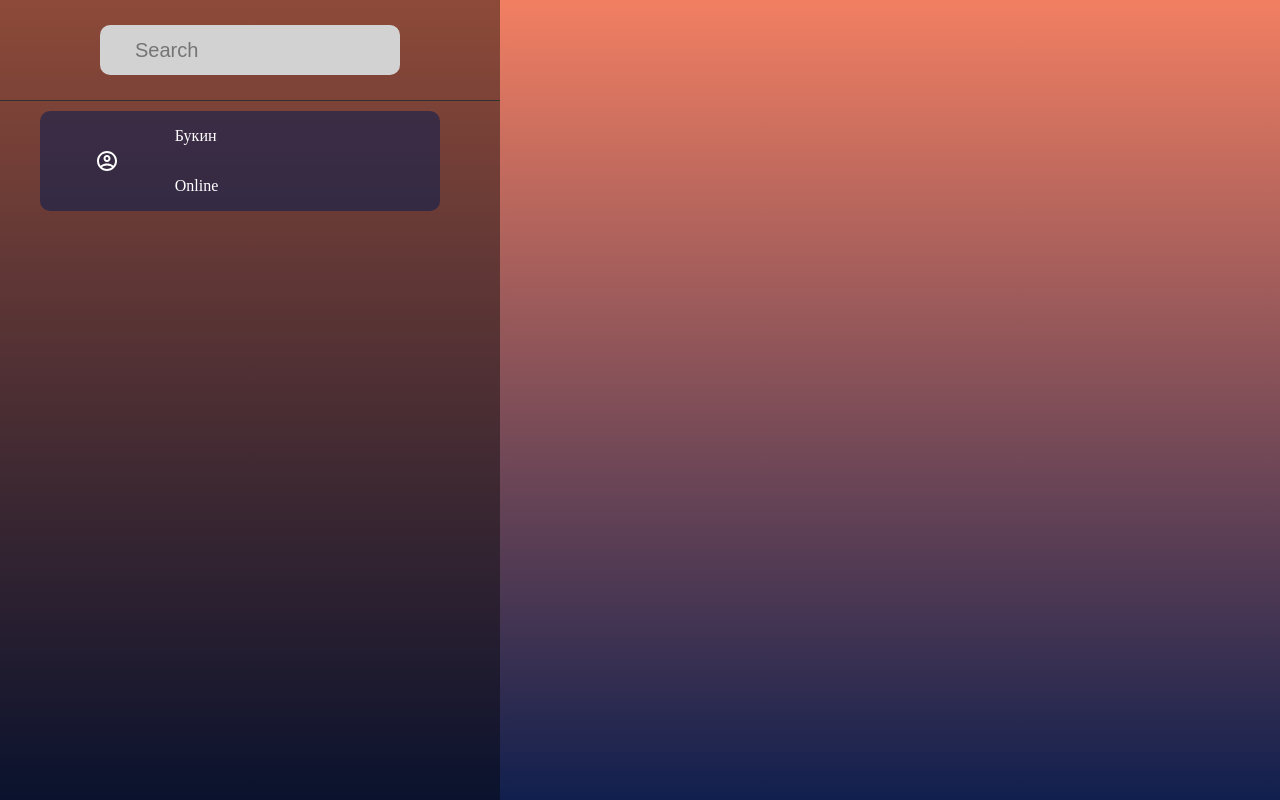
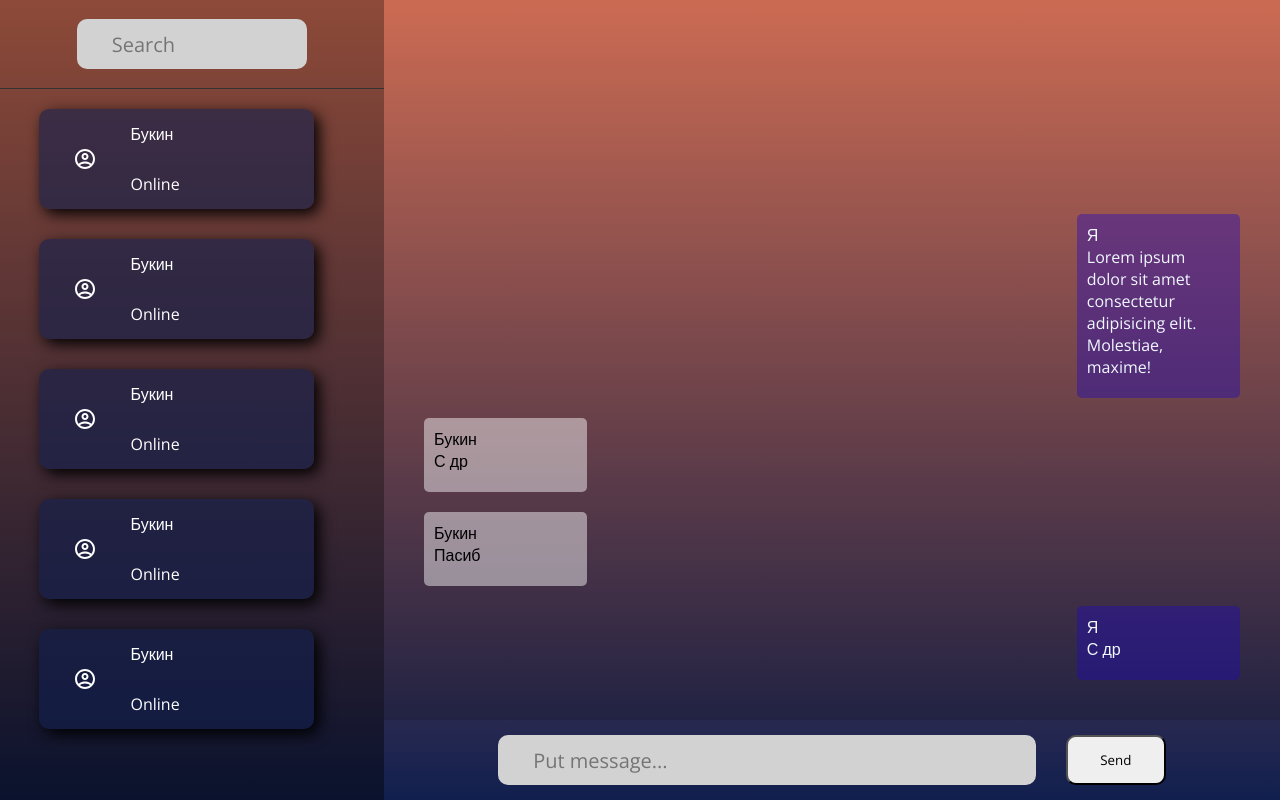
Before and after one commit to Arxons/rootlink, a React (Create React App) app: page / in a window 1280 px wide. Built offline with nearby package versions, Linux system fonts and the light colour scheme.

Commit message:
add: message field

```diff
--- /dev/null
+++ b/src/modules/ChatField/ChatField.tsx
@@ -0,0 +1,33 @@
+import React from 'react';
+import './chatField.css';
+
+export default function ChatField(): JSX.Element {
+  return (
+    <>
+      <div className="message__container">
+        <div className="message__card person">
+          <div className="contact-name">Я</div>
+          <div className="message-content">С др</div>
+        </div>
+        <div className="message__card no-person">
+          <div className="contact-name">Букин</div>
+          <div className="message-content">Пасиб</div>
+        </div>
+        <div className="message__card no-person">
+          <div className="contact-name">Букин</div>
+          <div className="message-content">С др</div>
+        </div>
+        <div className="message__card person">
+          <div className="contact-name">Я</div>
+          <p className="message-content">Lorem ipsum dolor sit amet consectetur adipisicing elit. Molestiae, maxime!</p>
+        </div>
+      </div>
+      <div className="input__container">
+        <input placeholder="Put message..." className="default-input message-input" type="text" name="" id="" />
+        <button type="button" className="message-send__button">
+          Send
+        </button>
+      </div>
+    </>
+  );
+}
--- /dev/null
+++ b/src/modules/ChatField/chatField.css
@@ -0,0 +1,47 @@
+.message__container {
+  height: 90%;
+  background-color: rgba(0, 0, 0, 0.158);
+  display: flex;
+  padding: 0 40px 40px 40px;
+  flex-direction: column-reverse;
+}
+
+.message__card {
+  width: 20%;
+  min-height: 50px;
+  background-color: rgba(255, 255, 255, 0.459);
+  border-radius: 5px;
+  padding: 10px 10px 20px 10px;
+  margin-top: 20px;
+}
+.message-content {
+  width: 80%;
+  white-space: pre-wrap;
+}
+.person {
+  position: relative;
+  left: 80%;
+  background-color: rgba(34, 8, 185, 0.404);
+  color: aliceblue;
+}
+
+.no-person {
+  font-weight: 400;
+}
+.input__container {
+  height: 10%;
+  display: flex;
+  justify-content: center;
+  align-items: center;
+}
+
+.message-input {
+  margin: 0 0 0 0;
+  margin-right: 30px;
+}
+
+.message-send__button {
+  height: 50px;
+  width: 100px;
+  border-radius: 10px;
+}
--- /dev/null
+++ b/src/modules/ChatField/index.ts
@@ -0,0 +1,3 @@
+import ChatField from './ChatField';
+
+export default ChatField;
--- a/src/modules/ContactSidebar/ContactSidebar.css
+++ b/src/modules/ContactSidebar/ContactSidebar.css
@@ -1,5 +1,5 @@
 .contact-sidebar__container {
-  width: 500px;
+  width: 100%;
   height: 100%;
   background-color: rgba(0, 0, 0, 0.418);
   display: flex;
@@ -16,7 +16,8 @@
   position: sticky;
 }
 
-.search-input {
+.search-input,
+.default-input {
   width: 60%;
   min-height: 50px;
   border: none;
@@ -33,18 +34,25 @@
 .contact-sidebar__content {
   height: 100%;
   overflow-y: scroll;
-  padding-right: 20px;
+  width: 90%;
+  padding: 20px 20px 20px 20px;
 }
 
 .contact-card {
-  margin-top: 10px;
-  width: 400px;
+  width: 90%;
   height: 100px;
+  margin-bottom: 30px;
   background-color: rgba(17, 31, 78, 0.596);
   border-radius: 10px;
   color: white;
   display: grid;
   grid-template-areas: 'avatar name name' 'avatar status status';
+  transition: 0.2s ease-in all;
+  box-shadow: 5px 5px 15px black;
+}
+
+.contact-card:hover {
+  transform: translate(-10px, -10px);
 }
 
 .contact-img {
@@ -70,17 +78,14 @@
   width: 10px;
 }
 
-/* Track */
 ::-webkit-scrollbar-track {
   background: rgba(128, 128, 128, 0.363);
 }
 
-/* Handle */
 ::-webkit-scrollbar-thumb {
   background: rgba(255, 255, 255, 0.555);
 }
 
-/* Handle on hover */
 ::-webkit-scrollbar-thumb:hover {
   background: rgba(255, 255, 255, 0.747);
 }
--- a/src/modules/ContactSidebar/ContactSidebar.tsx
+++ b/src/modules/ContactSidebar/ContactSidebar.tsx
@@ -16,6 +16,34 @@ export default function ContactSidebar(): JSX.Element {
           <div className="contact-name">Букин</div>
           <div className="contact-status">Online</div>
         </div>
+        <div className="contact-card">
+          <div className="contact-img">
+            <ProfileSVG />
+          </div>
+          <div className="contact-name">Букин</div>
+          <div className="contact-status">Online</div>
+        </div>
+        <div className="contact-card">
+          <div className="contact-img">
+            <ProfileSVG />
+          </div>
+          <div className="contact-name">Букин</div>
+          <div className="contact-status">Online</div>
+        </div>
+        <div className="contact-card">
+          <div className="contact-img">
+            <ProfileSVG />
+          </div>
+          <div className="contact-name">Букин</div>
+          <div className="contact-status">Online</div>
+        </div>
+        <div className="contact-card">
+          <div className="contact-img">
+            <ProfileSVG />
+          </div>
+          <div className="contact-name">Букин</div>
+          <div className="contact-status">Online</div>
+        </div>
       </div>
     </div>
   );
--- a/src/pages/Room/Room.css
+++ b/src/pages/Room/Room.css
@@ -1,5 +1,21 @@
+* {
+  font-family: 'Open Sans', sans-serif;
+}
+
 .room-page__container {
   width: 100%;
   height: 100vh;
   background: linear-gradient(180deg, rgb(242, 127, 98) 0%, rgb(17, 31, 78) 100%);
+  display: flex;
+  flex-direction: row;
 }
+
+.sidebar__container {
+  width: 30%;
+  height: 100%;
+}
+
+.chat__container {
+  width: 70%;
+  height: 100%;
+}
--- a/src/pages/Room/Room.tsx
+++ b/src/pages/Room/Room.tsx
@@ -1,11 +1,17 @@
 import React from 'react';
+import ChatField from '../../modules/ChatField';
 import ContactSidebar from '../../modules/ContactSidebar';
 import './room.css';
 
 function Room(): JSX.Element {
   return (
     <div className="room-page__container">
-      <ContactSidebar />
+      <div className="sidebar__container">
+        <ContactSidebar />
+      </div>
+      <div className="chat__container">
+        <ChatField />
+      </div>
     </div>
   );
 }
```
